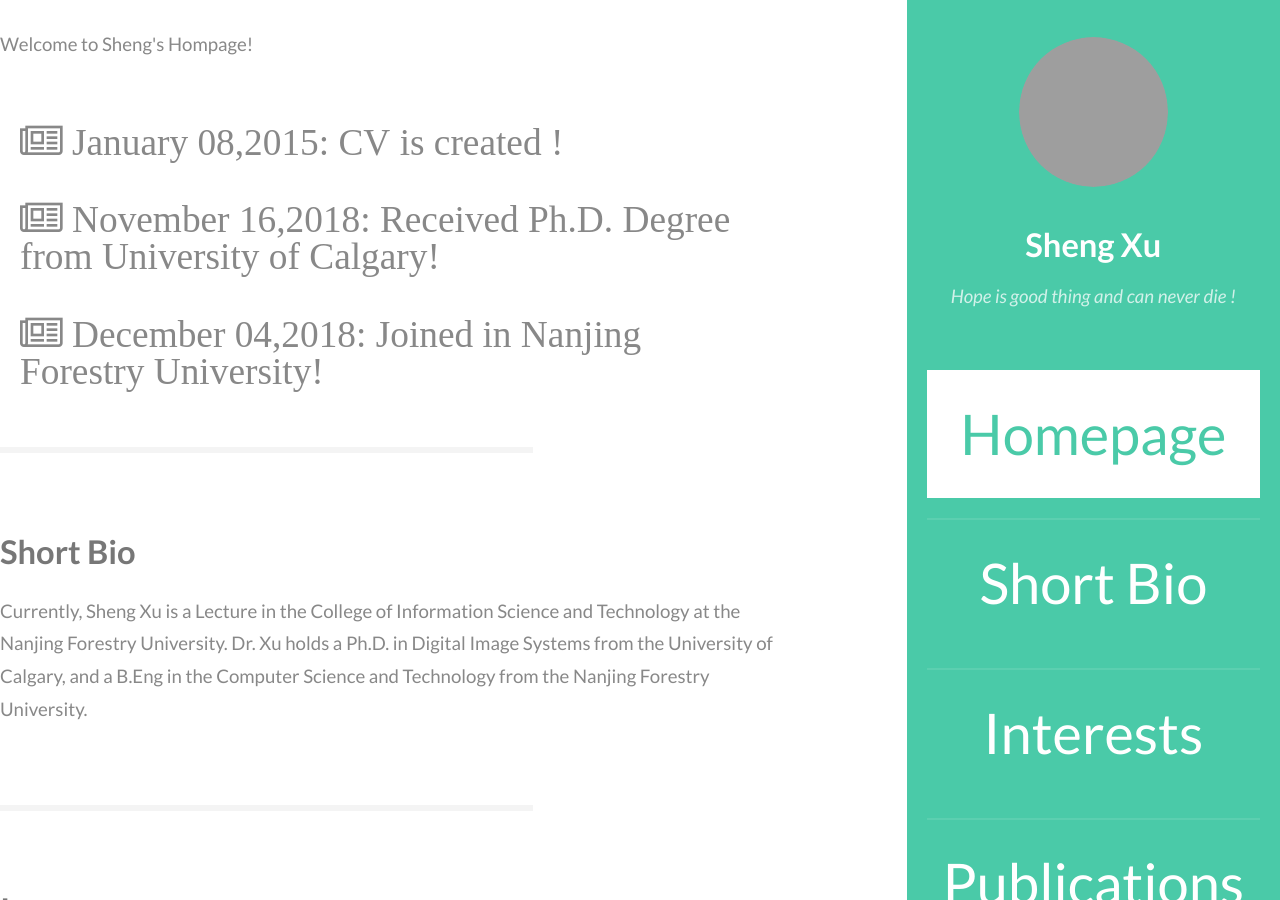
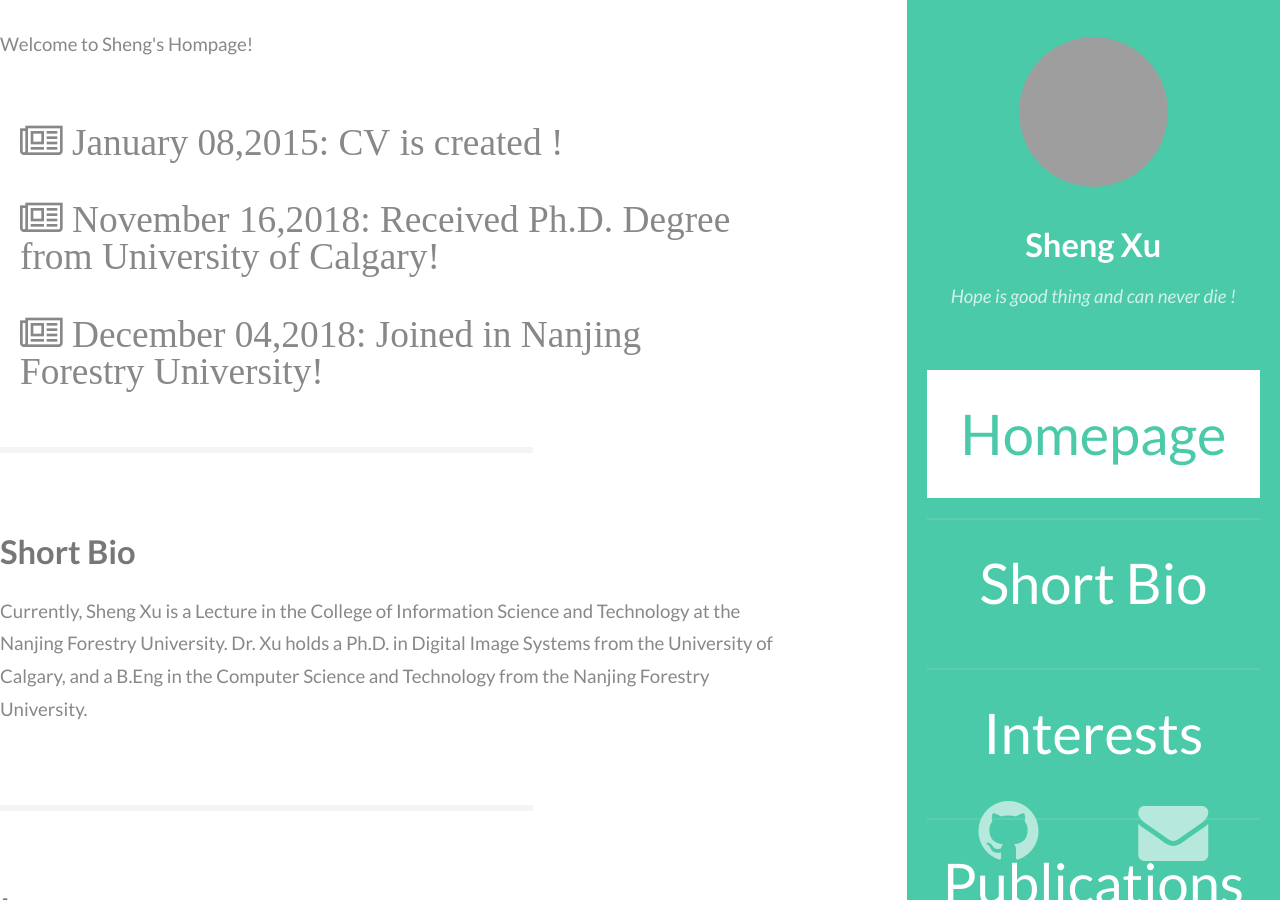
Before and after one commit to lostagex/shengxu, a Jekyll site: the page built from index.html, in a window 1280 px wide and 900 px high, scrolled down 541 px. Built offline with Jekyll 4.4.1, drawn with Linux system fonts in a browser that asks for light colours; grey boxes are pictures that could not be loaded.

Commit message:
Update header.html

```diff
--- a/_includes/header.html
+++ b/_includes/header.html
@@ -17,9 +17,9 @@
             </ul>
         </nav>
         <footer>
-<!--             <ul class="icons">
+             <ul class="icons">
                 <li><a href="#" class="icon fa-github"><span class="label">Github</span></a></li>
                 <li><a href="#" class="icon fa-envelope"><span class="label">Email</span></a></li>
-            </ul> -->
+
         </footer>
     </section>
```
